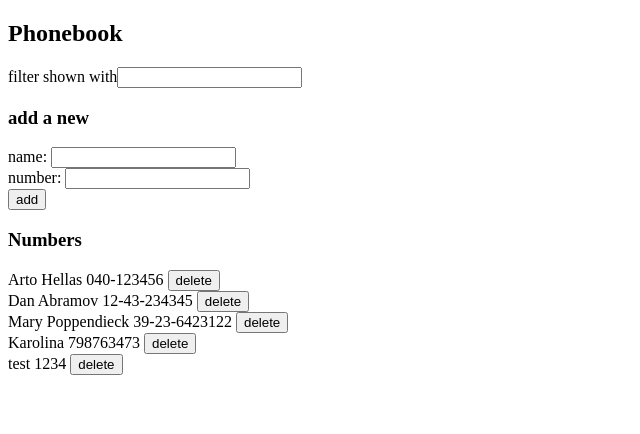
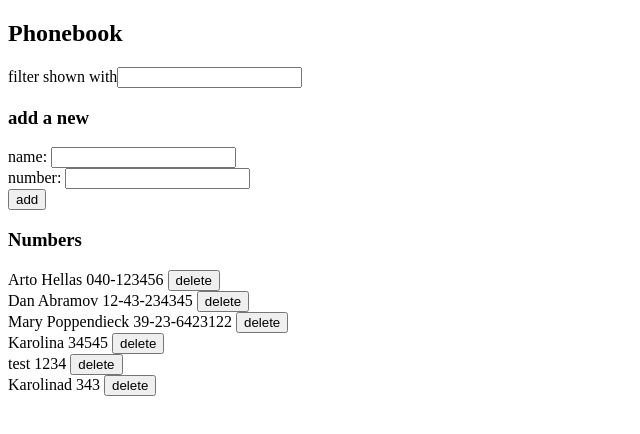
Before and after one commit to karolinakwasny/Full_Stack_open, a React (Vite) app in the folder part2/phonebook/: page / in a window 1280 px wide. Shown: the top 434 px of the page, without its empty margins (0-640 px from the left). Built offline with nearby package versions, Linux system fonts and the light colour scheme; data requests are answered from the project's data file.

Commit message:
now you can change the number

```diff
--- a/part2/phonebook/db.json
+++ b/part2/phonebook/db.json
@@ -18,12 +18,17 @@
     {
       "id": "5",
       "name": "Karolina",
-      "number": "798763473"
+      "number": "34545"
     },
     {
       "id": "7",
       "name": "test",
       "number": "1234"
+    },
+    {
+      "id": "6",
+      "name": "Karolinad",
+      "number": "343"
     }
   ]
 }
--- a/part2/phonebook/src/App.jsx
+++ b/part2/phonebook/src/App.jsx
@@ -71,17 +71,25 @@ const App = () => {
       number: newNumber,
       id: String(persons.length + 1),
     }
-    if (persons.some(item => item.name === newName))
-      window.alert(`${newName} is already added to phonebook`)
+    const objectExists = persons.find(item => item.name === newName)
+
+    if (objectExists){
+      if (objectExists.number === newNumber){
+        window.alert(`${newName} is already added to phonebook`)
+      }
+      else{
+        changeTheNumber(objectExists.id)
+      }
+    }
     else{
       personService
         .create(personObject)
         .then(returnedPerson => {
           setPersons(persons.concat(returnedPerson))
+          setNewName('')
+          setNewNumber('')
         })
     }
-    setNewName('')
-    setNewNumber('')
   }
 
   const handleNewName = (event) => {
@@ -106,11 +114,29 @@ const App = () => {
   const deleteThePerson = (id) => {
     const person = persons.find(n => n.id === id)
 
-    if (window.confirm(`Delete ${person.name}?`)){
+    if (window.confirm(`Are you sure you want to delete ${person.name}?`)){
       personService
         .deletePerson(id)
         .then(() => {
           setPersons(persons.filter(n => n.id !== id))
+      })
+      .catch(error => {
+        alert(
+          `the person '${person.name}' was already deleted from server`
+        )
+        setPersons(persons.filter(n => n.id !== id))
+      })
+    }
+  }
+
+  const changeTheNumber = (id) => {
+    const person = persons.find(n => n.id === id)
+    const changedPerson = { ...person, number: newNumber}
+    if (window.confirm(`${person.name} is already added to phonebook, replace the old number with a new one?`)){
+      personService
+        .update(id, changedPerson)
+        .then((returnedPerson) => {
+          setPersons(persons.map(n => n.id === id ? returnedPerson : n))
       })
       .catch(error => {
         alert(
--- a/part2/phonebook/src/services/persons.js
+++ b/part2/phonebook/src/services/persons.js
@@ -11,14 +11,14 @@ const baseUrl = 'http://localhost:3001/persons'
     return request.then(response => response.data)
   }
 
+  const deletePerson = id => {
+    const request = axios.delete(`${baseUrl}/${id}`);
+    return request.then(response => response.data);
+  }
+
   const update = (id, newObject) => {
     const request = axios.put(`${baseUrl}/${id}`, newObject)
     return request.then(response => response.data)
   }
 
-  const deletePerson = id => {
-	const request = axios.delete(`${baseUrl}/${id}`);
-	return request.then(response => response.data);
-  }
-
   export default { getAll, create, update, deletePerson }
```
